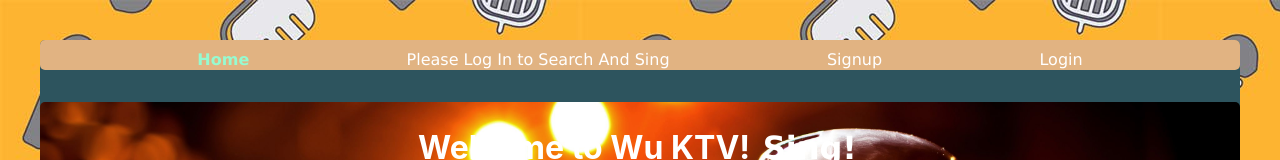
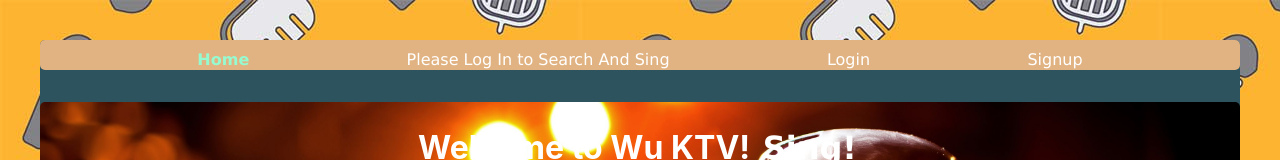
Before and after one commit to joshmrallen/ktv-frontend, a React (Create React App) app: page / in a window 1280 px wide. Shown: the top 160 px of the page. Built offline with nearby package versions, Linux system fonts and the light colour scheme.

Commit message:
navbar conditional changes

```diff
--- a/src/components/NavBar.js
+++ b/src/components/NavBar.js
@@ -7,11 +7,11 @@ const NavBar = (props) => {
         <div className='box nav'>
 
             <NavLink className="link" activeClassName="activeLink" exact={true} to="/">Home</NavLink>
-            {props.user ?  <NavLink className="link" activeClassName="activeLink" to="/search">Search for Songs</NavLink> : <span className='link'>Please Log In to Search And Sing</span> }
-            {props.user ? <span className='link'>Welcome</span> : <NavLink className="link" activeClassName="activeLink" to="/signup">Signup</NavLink>}
-            {props.user ? <span className='link'>{props.user.name}</span> : <NavLink className="link" activeClassName="activeLink" to="/login">Login</NavLink>}
-            {props.roomId ? <NavLink className="link" activeClassName="activeLink" to="/room">Room</NavLink> : null}
-            {props.user ? <NavLink className="link" activeClassName="activeLink" exact to="/" onClick={props.logout}>Logout</NavLink> : null}
+            {/* {props.roomId ?  : null} */}
+            {props.roomId && props.user ? <NavLink className="link" activeClassName="activeLink" to="/room">Room</NavLink> : props.user ?  <NavLink className="link" activeClassName="activeLink" to="/search">Search for Songs</NavLink> : <span className='link'>Please Log In to Search And Sing</span> }
+            {props.user ? <span className='link'>Welcome {props.user.name}!</span> : <NavLink className="link" activeClassName="activeLink" to="/login">Login</NavLink>}
+            {props.user ? <NavLink className="link" activeClassName="activeLink" exact to="/" onClick={props.logout}>Logout</NavLink> : <NavLink className="link" activeClassName="activeLink" to="/signup">Signup</NavLink>}
+
         </div>
     )
 }
```
